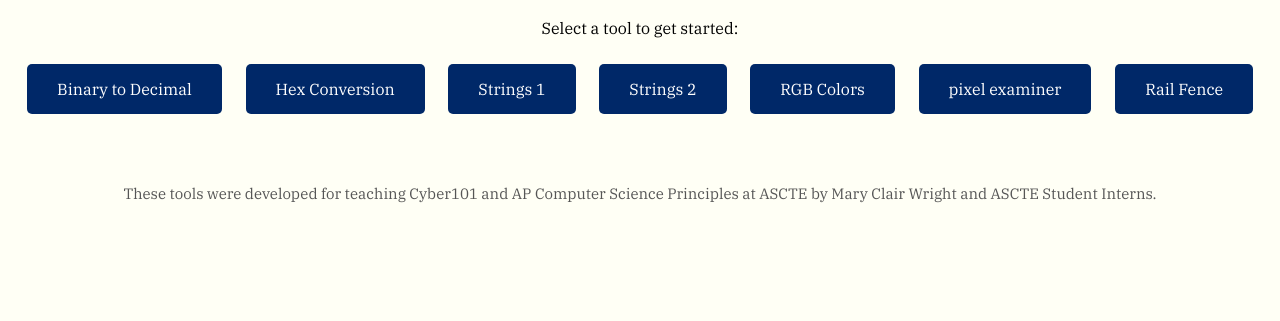
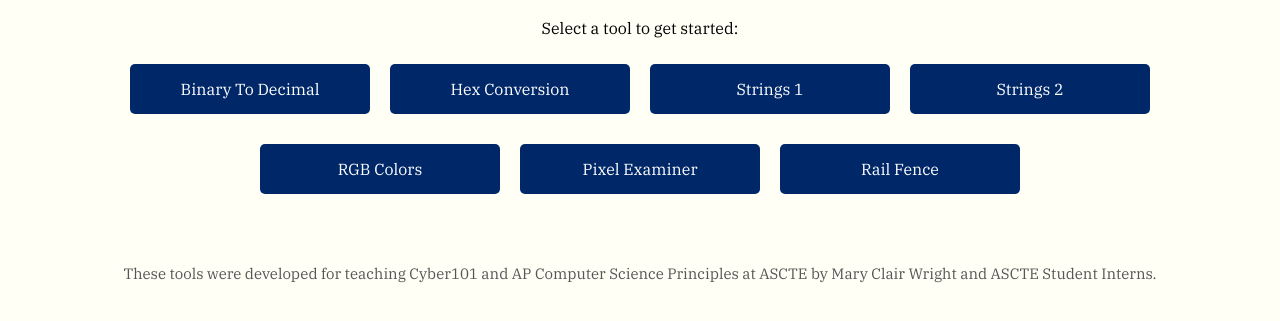
Before and after one commit to maryclair-wright/maryclair-wright.github.io, a plain HTML site: page index.html in a window 1280 px wide. Shown: the part 95-416 px from the top of the page. Drawn offline with Linux system fonts and the light colour scheme.

Commit message:
updating main page buttons

```diff
--- a/index.html
+++ b/index.html
@@ -13,6 +13,12 @@
             margin-top: 50px;
             background-color: #FFFFF5;
         }
+        .button-row {
+            display: flex;
+            justify-content: center;
+            flex-wrap: wrap;
+            margin-bottom: 10px;
+        }
         .button {
             display: inline-block;
             margin: 10px;
@@ -24,6 +30,7 @@
             border-radius: 5px;
             text-decoration: none;
             cursor: pointer;
+            min-width: 180px;
         }
         .button:hover {
             background-color: #00194a;
@@ -38,13 +45,17 @@
 <body>
     <h1>ASCTE Cyber 101 Tools</h1>
     <p>Select a tool to get started:</p>
-    <a href="binaryToDecimal.html" class="button">Binary to Decimal</a>
-    <a href="hexConversion.html" class="button">Hex Conversion</a>
-    <a href="strings1.html" class="button">Strings 1</a>
-    <a href="strings2.html" class="button">Strings 2</a>
-    <a href="RGB Colors.html" class="button">RGB Colors</a>
-    <a href="rgbToPixel.html" class="button">pixel examiner</a>
-    <a href="railfence.html" class="button">Rail Fence</a>
+    <div class="button-row">
+        <a href="binaryToDecimal.html" class="button">Binary To Decimal</a>
+        <a href="hexConversion.html" class="button">Hex Conversion</a>
+        <a href="strings1.html" class="button">Strings 1</a>
+        <a href="strings2.html" class="button">Strings 2</a>
+    </div>
+    <div class="button-row">
+        <a href="RGB Colors.html" class="button">RGB Colors</a>
+        <a href="rgbToPixel.html" class="button">Pixel Examiner</a>
+        <a href="railfence.html" class="button">Rail Fence</a>
+    </div>
     <footer>
         These tools were developed for teaching Cyber101 and AP Computer Science Principles at ASCTE by Mary Clair Wright and ASCTE Student Interns.
     </footer>
```
